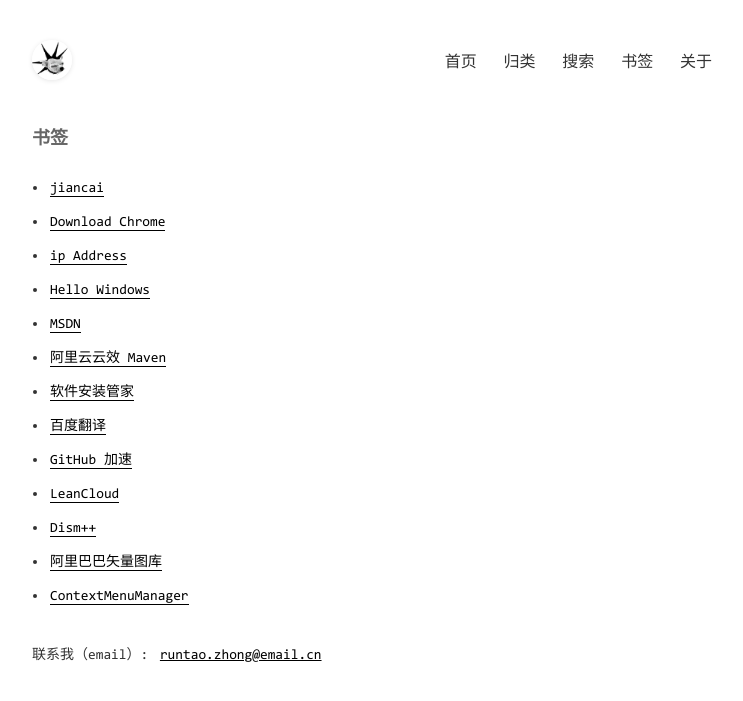
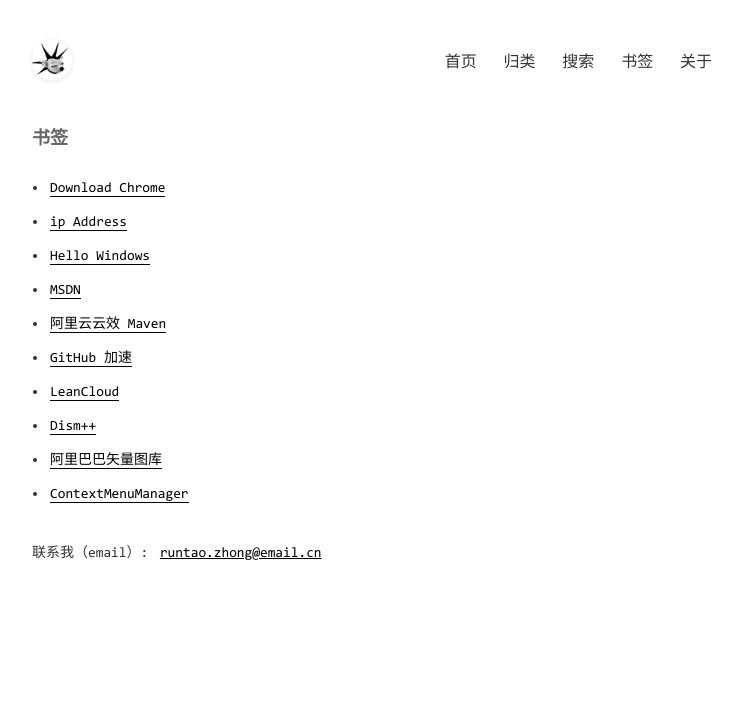
Before and after one commit to zhongruntao/zhongruntao.github.io, a Jekyll site: the page built from pages/links.md, in a window 1280 px wide. Shown: the top 701 px of the page, without its empty margins (268-1011 px from the left). Built offline with Jekyll 4.4.1, drawn with Linux system fonts in a browser that asks for light colours.

Commit message:
config: 更新配置文件关键词和菜单设置
- 添加 Jekyll 到 keywords 字段
- 移除菜单中的首页和留言选项
- 重命名友情链接为书签并调整格式
- 删除多个不再需要的外部链接
- 整理配置文件结构和注释信息

```diff
--- a/_config.yml
+++ b/_config.yml
@@ -3,7 +3,7 @@ encoding: utf-8
 # SEO相关信息
 title: 我的博客
 description: 我的博客
-keywords: runtao.zhong,Blog,Java,Html,JavaScript
+keywords: runtao.zhong,Blog,Java,Html,JavaScript,Jekyll
 author: runtao.zhong
 footerText: '联系我（email）: <a href="mailto:runtao.zhong@email.cn">runtao.zhong@email.cn</a>'
 
@@ -19,8 +19,6 @@ domainUrl: ''
 baseurl: ''
 
 # 菜单
-# 必填字段 title: '文本' url: '链接'
-# 可选字段 target: '_blank' 新页面打开
 menu:
   - title: 首页
     url: /
@@ -30,25 +28,17 @@ menu:
     url: /pages/search.html
   - title: 书签
     url: /pages/links.html
-  # - title: 留言
-  #   url: /pages/chat.html
   - title: 关于
     url: /pages/about.html
 
 # 点击页面文字冒出特效,不需要请设置为false
 extClickEffect: false
-
-# Google Adsense,不需要请设置为false
-# _includes/ext-adsense.html 里面修改为自己的配置
 extAdsense: false
-
 # 数学公式支持，比较影响加载速度,不需要请设置为false
 extMath: true
 
-# 友情链接
+# 书签
 links:
-  - title: jiancai
-    url: https://blog.jiancai.life/
   - title: Download Chrome
     url: https://www.google.cn/chrome/
   - title: ip Address
@@ -59,10 +49,6 @@ links:
     url: https://msdn.itellyou.cn/
   - title: 阿里云云效 Maven
     url: https://developer.aliyun.com/mvn/guide
-  - title: 软件安装管家
-    url: https://rjazgj.com
-  - title: 百度翻译
-    url: https://fanyi.baidu.com/translate
   - title: GitHub 加速
     url: https://github.com/521xueweihan/GitHub520
   - title: LeanCloud
```
